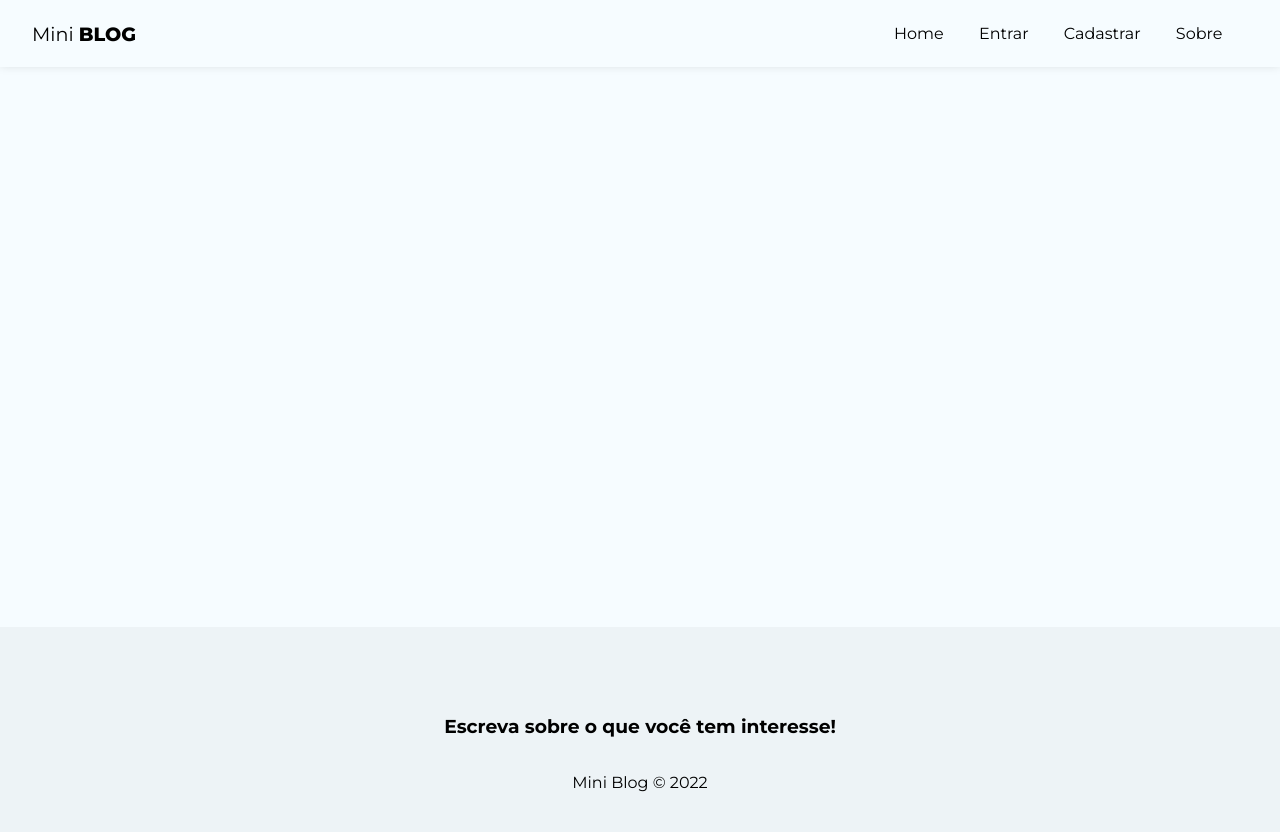
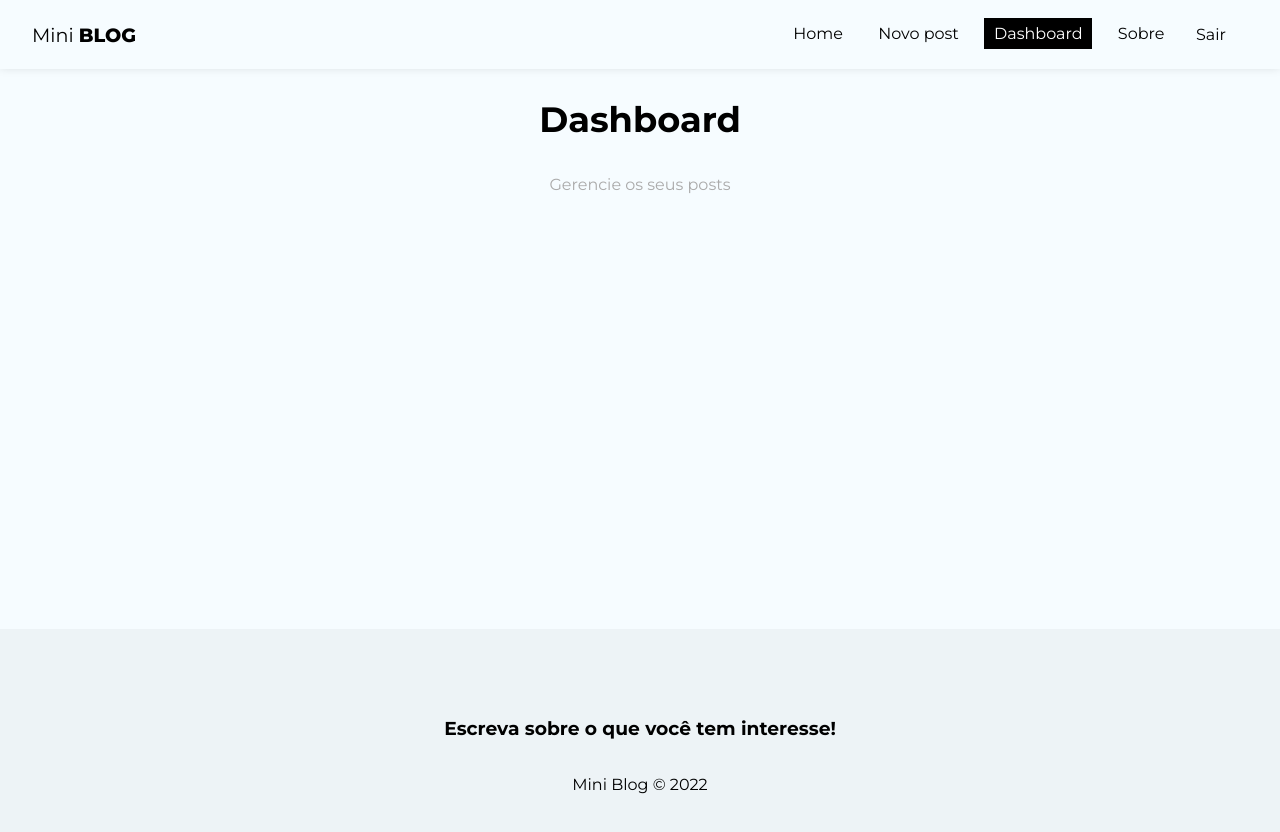
Before and after one commit to devAugustoW/miniblog, a React (Create React App) app: page /dashboard in a window 1280 px wide. Shown: the top 832 px of the page. Built offline with nearby package versions, Linux system fonts and the light colour scheme; no server answers; sample sign-in values are in the browser's storage.

Commit message:
Função de signin

```diff
--- a/src/App.js
+++ b/src/App.js
@@ -2,33 +2,62 @@
 import './App.css';
 
 import { BrowserRouter, Routes, Route, Navigate } from "react-router-dom";
+import { onAuthStateChanged } from "firebase/auth";
+
+// hooks
+import { useState, useEffect } from "react";
+import { useAuthentication } from "./hooks/useAuthentication";
 
 // pages
 import Home from './pages/Home/Home';
 import About from './pages/About/About';
 import Login from "./pages/Login/Login";
 import Register from "./pages/Register/Register";
+import CreatePost from "./pages/CreatePost/CreatePost";
+import Dashboard from "./pages/Dashboard/Dashboard";
 
 // components
 import Navbar from './components/Navbar';
 import Footer from './components/Footer';
 
+// context
+import { AuthProvider } from "./context/AuthContext";
+
 
 function App() {
+    const [user, setUser] = useState(undefined);
+    const { auth } = useAuthentication();
+
+    const loadingUser = user === undefined;
+
+    useEffect(() => {
+        onAuthStateChanged(auth, (user) => {
+            setUser(user);
+        });
+    }, [auth]);
+
+    if (loadingUser) {
+        return <p>Carregando...</p>;
+    }
+
     return (
         <div className="App">
-            <BrowserRouter>
+            <AuthProvider value={{ user }}>
+                <BrowserRouter>
                 <Navbar />
                 <div className="container">
                     <Routes>
                         <Route path="/" element={<Home />} />
                         <Route path="/About" element={<About />} />
-                        <Route path="/Login" element={<Login />} />
-                        <Route path="Register" element={<Register />} />
+                        <Route path="/Login" element={!user ? <Login /> : <Navigate to="/" />} />
+                        <Route path="/Register" element={!user ? <Register /> : <Navigate to="/" />} />
+                        <Route path="/posts/create" element={user ? <CreatePost /> : <Navigate to="/login" />} />
+                        <Route path="/dashboard" element={user ? <Dashboard /> : <Navigate to="/login" />} />
                     </Routes>
                 </div>
                 <Footer />
-            </BrowserRouter>
+                </BrowserRouter>
+            </AuthProvider>
         </div>
     );
 }
--- a/src/components/Navbar.jsx
+++ b/src/components/Navbar.jsx
@@ -3,10 +3,14 @@ import styles from "./Navbar.module.css";
 
 import { NavLink } from "react-router-dom";
 
+import { useAuthentication } from "../hooks/useAuthentication";
+import { useAuthValue } from "../context/AuthContext";
+
 
 
 const Navbar = () => {
-
+    const { logout } = useAuthentication();
+    const { user } = useAuthValue();
 
     return <nav className={styles.navbar}>
         <NavLink className={styles.brand} to="/">
@@ -24,6 +28,8 @@ const Navbar = () => {
                 </NavLink>
             </li>
 
+            {!user && (
+                <>
                     <li>
                         <NavLink
                             to="/login"
@@ -32,7 +38,6 @@ const Navbar = () => {
                             Entrar
                         </NavLink>
                     </li>
-
                     <li>
                         <NavLink
                             to="/register"
@@ -41,6 +46,29 @@ const Navbar = () => {
                             Cadastrar
                         </NavLink>
                     </li>
+                </>
+            )}
+
+            {user && (
+                <>
+                    <li>
+                        <NavLink
+                            to="/posts/create"
+                            className={({ isActive }) => (isActive ? styles.active : "")}
+                        >
+                            Novo post
+                        </NavLink>
+                    </li>
+                    <li>
+                        <NavLink
+                            to="/dashboard"
+                            className={({ isActive }) => (isActive ? styles.active : "")}
+                        >
+                            Dashboard
+                        </NavLink>
+                    </li>
+                </>
+            )}
 
             <li>
                 <NavLink
@@ -50,6 +78,13 @@ const Navbar = () => {
                     Sobre
                 </NavLink>
             </li>
+
+            {user && (
+                <li>
+                    <button onClick={logout}>Sair</button>
+                </li>
+            )}
+
         </ul>
     </nav>
 }
--- /dev/null
+++ b/src/context/AuthContext.js
@@ -0,0 +1,11 @@
+import { useContext, createContext } from "react";
+
+const AuthContext = createContext();
+
+export function AuthProvider({ children, value }) {
+  return <AuthContext.Provider value={value}>{children}</AuthContext.Provider>;
+}
+
+export function useAuthValue() {
+  return useContext(AuthContext);
+}
--- a/src/firebase/config.jsx
+++ b/src/firebase/config.jsx
@@ -2,12 +2,12 @@ import { initializeApp } from "firebase/app";
 import { getFirestore } from "firebase/firestore";
 
 const firebaseConfig = {
-  apiKey: "AIzaSyA8QfvGSSoJ29QfLn1MxXLMZ-EWUoTvcvo",
-  authDomain: "miniblog-38a3b.firebaseapp.com",
-  projectId: "miniblog-38a3b",
-  storageBucket: "miniblog-38a3b.appspot.com",
-  messagingSenderId: "555034670854",
-  appId: "1:555034670854:web:d77ddf54c4bed338d65087"
+    apiKey: "AIzaSyD8M3La2sKWFnDzRlm8HFMQ-XKhAehAi2w",
+    authDomain: "miniblog2-e321f.firebaseapp.com",
+    projectId: "miniblog2-e321f",
+    storageBucket: "miniblog2-e321f.appspot.com",
+    messagingSenderId: "647025044370",
+    appId: "1:647025044370:web:45c16d8c1e26e6ac5faf4b"
 };
 
 // Initialize Firebase
--- /dev/null
+++ b/src/hooks/useAuthentication.jsx
@@ -0,0 +1,78 @@
+import { db } from "../firebase/config";
+
+import {
+    getAuth,
+    createUserWithEmailAndPassword,
+    signInWithEmailAndPassword,
+    updateProfile,
+    signOut,
+} from "firebase/auth";
+
+import { useState, useEffect } from "react";
+
+export const useAuthentication = () => {
+    const [error, setError] = useState(null);
+    const [loading, setLoading] = useState(null);
+
+    // clean up
+    // deal with memory leak
+    const [cancelled, setCancelled] = useState(false);
+
+    const auth = getAuth();
+
+    function checkIfIsCancelled() {
+        if (cancelled) {
+            return;
+        }
+    }
+
+    const createUser = async (data) => {
+        checkIfIsCancelled();
+        setLoading(true);
+
+        setError("");
+
+        try {
+            const { user } = await createUserWithEmailAndPassword(
+                auth,
+                data.email,
+                data.password
+            );
+
+            await updateProfile(user, {
+                displayName: data.displayName,
+            });
+
+        } catch (error) {
+            console.log(error.message);
+            console.log(typeof error.message);
+
+            let systemErrorMessage;
+
+            if (error.message.includes("Password")) {
+                systemErrorMessage = "A senha precisa conter pelo menos 6 caracteres.";
+            } else if (error.message.includes("email-already")) {
+                systemErrorMessage = "E-mail já cadastrado.";
+            } else {
+                systemErrorMessage = "Ocorreu um erro, por favor tenta mais tarde.";
+            }
+
+            setError(systemErrorMessage);
+
+        }
+        setLoading(false);
+    }
+
+    // deal with memory leak
+    useEffect(() => {
+        return () => setCancelled(true);
+    }, []);
+
+    return {
+        auth,
+        createUser,
+        error,
+        loading,
+    }
+
+}
--- a/src/pages/About/About.jsx
+++ b/src/pages/About/About.jsx
@@ -1,12 +1,26 @@
 // CSS
 import styles from "./About.module.css";
 
+import { Link } from "react-router-dom";
+
 const About = () => {
-  return (
-    <div>
-        <h1>About</h1>
-    </div>
-  )
-}
+    return (
+        <div className={styles.about}>
+
+            <h2>
+                Sobre o Mini <span>Blog</span>
+            </h2>
+
+            <p>
+                Este projeto consiste em um blog feito com React no front-end e Firebase
+                no back-end.
+            </p>
+
+            <Link to="/posts/create" className="btn">
+                Criar post
+            </Link>
+        </div>
+    );
+};
 
 export default About;
--- /dev/null
+++ b/src/pages/CreatePost/CreatePost.jsx
@@ -0,0 +1,16 @@
+import styles from "./CreatePost.module.css";
+
+import { useState } from "react";
+
+
+const CreatePost = () => {
+
+
+  return (
+    <div className={styles.create_post}>
+      <h2>Criar post</h2>
+    </div>
+  );
+};
+
+export default CreatePost;
--- /dev/null
+++ b/src/pages/CreatePost/CreatePost.module.css
@@ -0,0 +1,12 @@
+.create_post {
+  text-align: center;
+}
+
+.create_post h2 {
+  font-size: 2.2em;
+}
+
+.create_post p {
+  color: #aaa;
+  margin-bottom: 2em;
+}
--- /dev/null
+++ b/src/pages/Dashboard/Dashboard.jsx
@@ -0,0 +1,20 @@
+import styles from "./Dashboard.module.css";
+
+import { Link } from "react-router-dom";
+
+
+
+const Dashboard = () => {
+
+
+  return (
+        <div className={styles.dashboard}>
+            <h2>Dashboard</h2>
+            <p>Gerencie os seus posts</p>
+
+
+        </div>
+    );
+};
+
+export default Dashboard;
--- /dev/null
+++ b/src/pages/Dashboard/Dashboard.module.css
@@ -0,0 +1,59 @@
+.dashboard {
+  text-align: center;
+  display: flex;
+  flex-direction: column;
+  justify-content: center;
+  align-items: center;
+}
+
+.dashboard h2 {
+  font-size: 2.2em;
+  margin-bottom: 0.5em;
+}
+
+.dashboard p {
+  color: #aaa;
+  margin-bottom: 1em;
+}
+
+.noposts {
+  text-align: center;
+}
+
+.noposts p {
+  margin-bottom: 1.5em;
+}
+
+.noposts a {
+  padding: 10px 25px;
+}
+
+.post_header {
+  display: flex;
+  justify-content: space-between;
+  font-weight: bold;
+  border-bottom: 2px solid #ccc;
+  width: 80%;
+  padding: 10px;
+}
+
+.post_row {
+  display: flex;
+  justify-content: space-between;
+  align-items: center;
+  border-bottom: 1px solid #eee;
+  width: 80%;
+  padding: 10px;
+}
+
+.post_row p {
+  color: #000;
+}
+
+.post_row button,
+.post_row a {
+  margin: 0 5px;
+  height: 30px;
+  width: 100px;
+  font-size: 0.7em;
+}
--- a/src/pages/Register/Register.jsx
+++ b/src/pages/Register/Register.jsx
@@ -1,6 +1,9 @@
 import styles from "./Register.module.css";
 
 import { useEffect, useState } from "react";
+
+// Hooks
+import { useAuthentication } from "../../hooks/useAuthentication";
 
 const Register = () => {
     const [displayName, setDisplayName] = useState("");
@@ -9,11 +12,10 @@ const Register = () => {
     const [confirmPassword, setConfirmPassword] = useState("");
     const [error, setError] = useState("");
 
-
+    const {createUser, error: authError, loading} = useAuthentication();
 
     const handleSubmit = async (e)  => {
         e.preventDefault();
-
         setError("");
 
         const user = {
@@ -29,12 +31,14 @@ const Register = () => {
 
         };
 
-        console.log(user);
+        const res = await createUser(user);
+    };
 
-
+    useEffect(() => {
+        if (authError) {
+          setError(authError);
         }
-
-
+    }, [authError]);
 
     return (
         <div className={styles.register}>
@@ -87,9 +91,15 @@ const Register = () => {
                 />
                 </label>
 
-            <button className="btn">Cadastrar</button>
+                {!loading && <button className="btn">Entrar</button>}
+
+                {loading && (
+                <button className="btn" disabled>
+                    Aguarde...
+                </button>
+                )}
+
                 {error && <p className="error">{error}</p>}
-
             </form>
         </div>
     )
```
Lines whose indentation alone changed are shown as unchanged.
